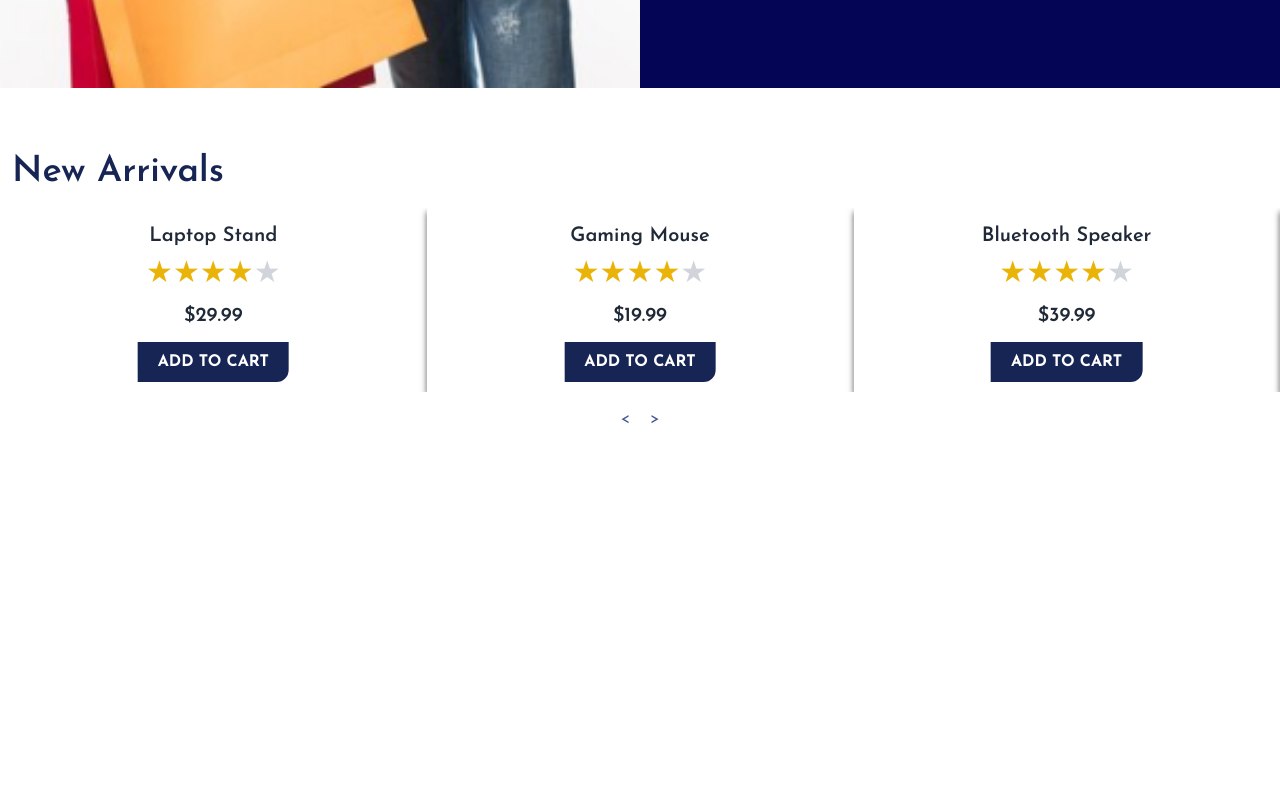
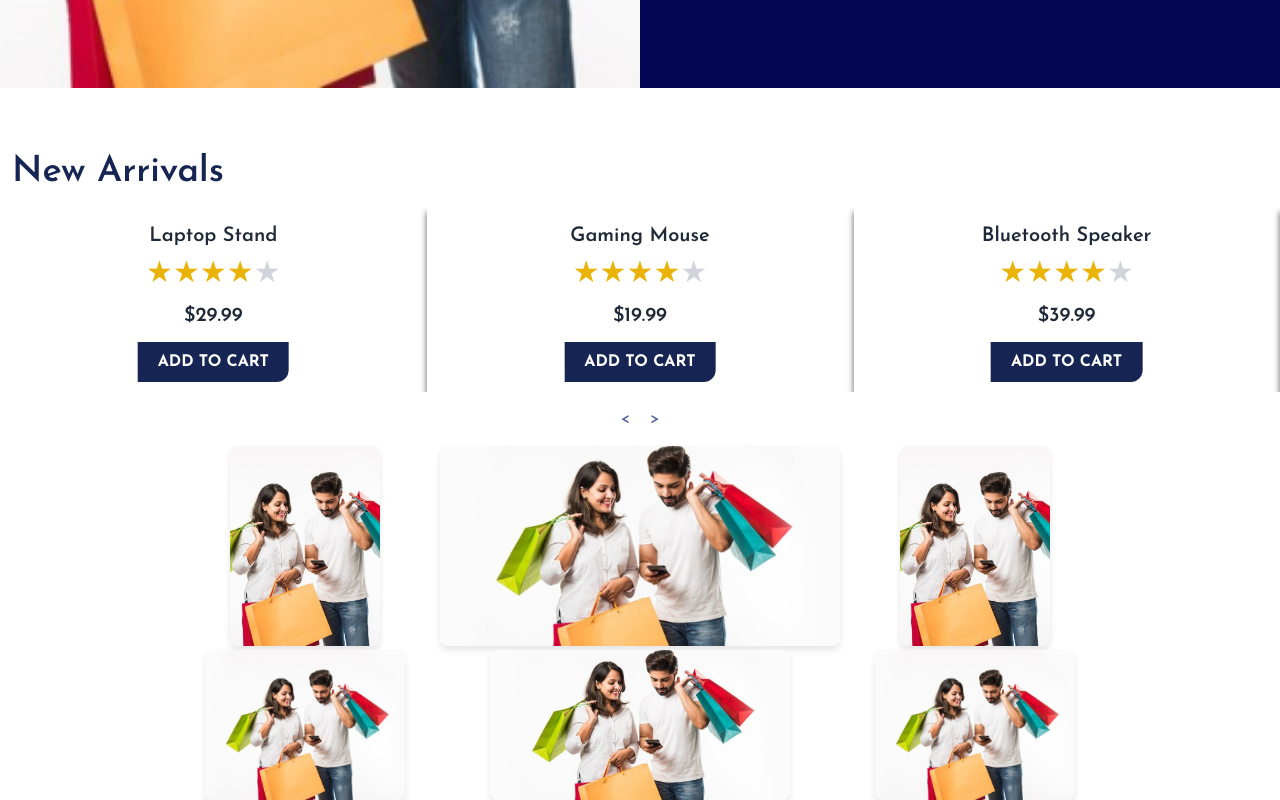
Before and after one commit to jannatun-nur/Hellow-shop, a React (Vite) app: page / in a window 1280 px wide. Shown: the part 712-1512 px from the top of the page. Before the commit the page ends 1158 px from the top, so only its background shows below. Built offline with nearby package versions, Linux system fonts and the light colour scheme.

Commit message:
category 30%

```diff
--- a/src/App.jsx
+++ b/src/App.jsx
@@ -1,6 +1,7 @@
 
 import Banner from './Component/Banner/Banner'
 import Arrival from './Component/Arrival/Arrival'
+import Category from './Component/Category/Category'
 function App() {
 
 
@@ -8,6 +9,7 @@ function App() {
     <>
     <Banner/>
     <Arrival/>
+    <Category/>
     </>
   )
 }
--- a/src/Component/Category/Category.jsx
+++ b/src/Component/Category/Category.jsx
@@ -1,10 +1,24 @@
-
+import './category.css'
 
 const Category = () => {
+
+    const images = [
+        { src: "../../../public/assets/images/banner.png", link: "/page1" },
+        { src: "../../../public/assets/images/banner.png", link: "/page2" },
+        { src: "../../../public/assets/images/banner.png", link: "/page3" },
+        { src: "../../../public/assets/images/banner.png", link: "/page4" },
+        { src: "../../../public/assets/images/banner.png", link: "/page5" },
+        { src: "../../../public/assets/images/banner.png", link: "/page6" },
+      ];
+
     return (
-        <div>
-
-        </div>
+        <div className="image-grid">
+      {images.map((image, index) => (
+        <a href={image.link} key={index} className="image-grid-item">
+          <img src={image.src} alt={`Image ${index + 1}`} />
+        </a>
+      ))}
+    </div>
     );
 };
 
--- a/src/Component/Category/category.css
+++ b/src/Component/Category/category.css
@@ -0,0 +1,73 @@
+/* Grid container */
+.image-grid {
+    display: grid;
+    grid-template-areas:
+      "image1 image2 image3"
+      "image4 image5 image6";
+    grid-gap: 4px;
+    justify-items: center;
+    align-items: center;
+    max-width: 900px;
+    margin: auto;
+  }
+
+  /* Styling individual grid items */
+  .image-grid-item {
+    position: relative;
+    overflow: hidden;
+    border-radius: 8px;
+    box-shadow: 0px 4px 6px rgba(0, 0, 0, 0.1);
+    cursor: pointer;
+    transition: transform 0.3s ease-in-out;
+    display: block;
+  }
+
+  /* Images inside grid items */
+  .image-grid-item img {
+    width: 100%;
+    height: 100%;
+    object-fit: cover;
+    transition: transform 0.3s ease-in-out;
+  }
+
+  /* Hover effect for zooming in */
+  .image-grid-item:hover img {
+    transform: scale(1.1);
+  }
+
+  /* Layout-specific dimensions */
+  .image-grid-item:nth-child(1) {
+    grid-area: image1;
+    width: 150px;
+    height: 200px;
+  }
+
+  .image-grid-item:nth-child(2) {
+    grid-area: image2;
+    width: 400px;
+    height: 200px;
+  }
+
+  .image-grid-item:nth-child(3) {
+    grid-area: image3;
+    width: 150px;
+    height: 200px;
+  }
+
+  .image-grid-item:nth-child(4) {
+    grid-area: image4;
+    width: 200px;
+    height: 150px;
+  }
+
+  .image-grid-item:nth-child(5) {
+    grid-area: image5;
+    width: 300px;
+    height: 150px;
+  }
+
+  .image-grid-item:nth-child(6) {
+    grid-area: image6;
+    width: 200px;
+    height: 150px;
+  }
```
